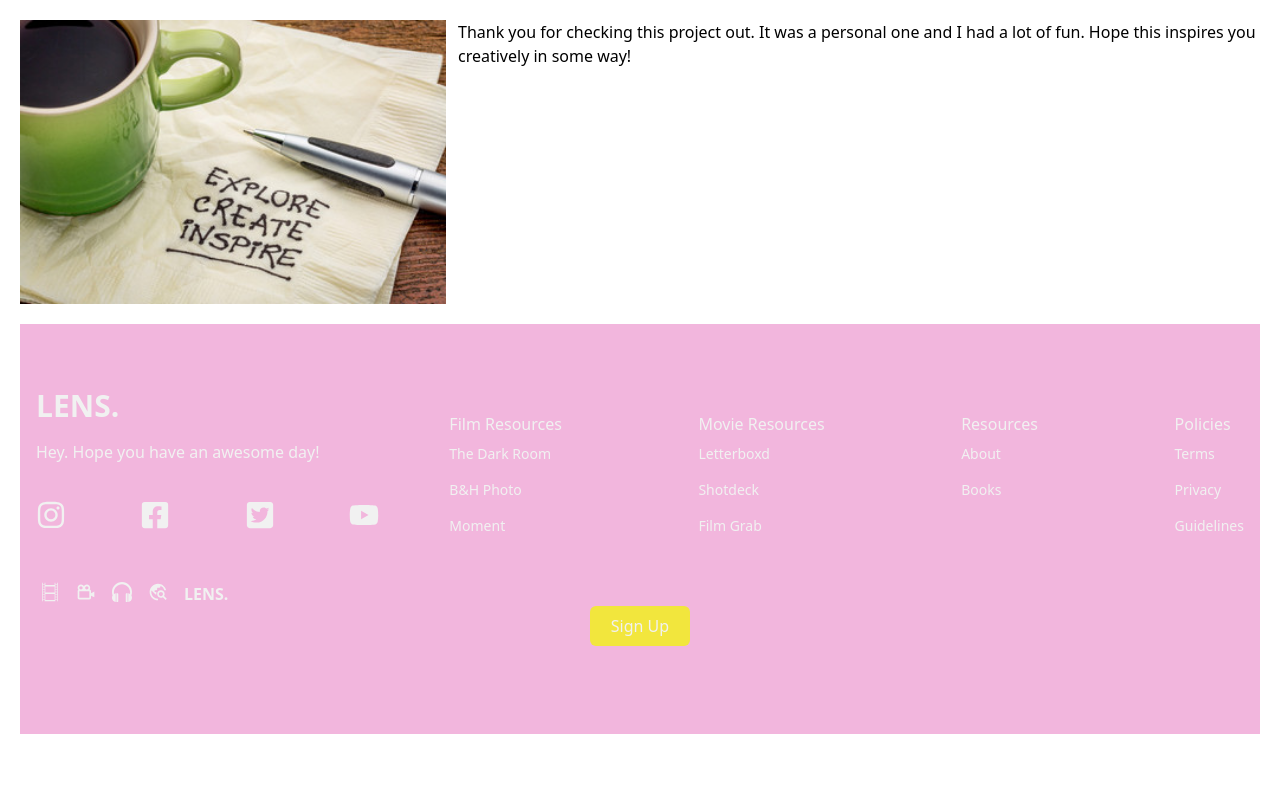
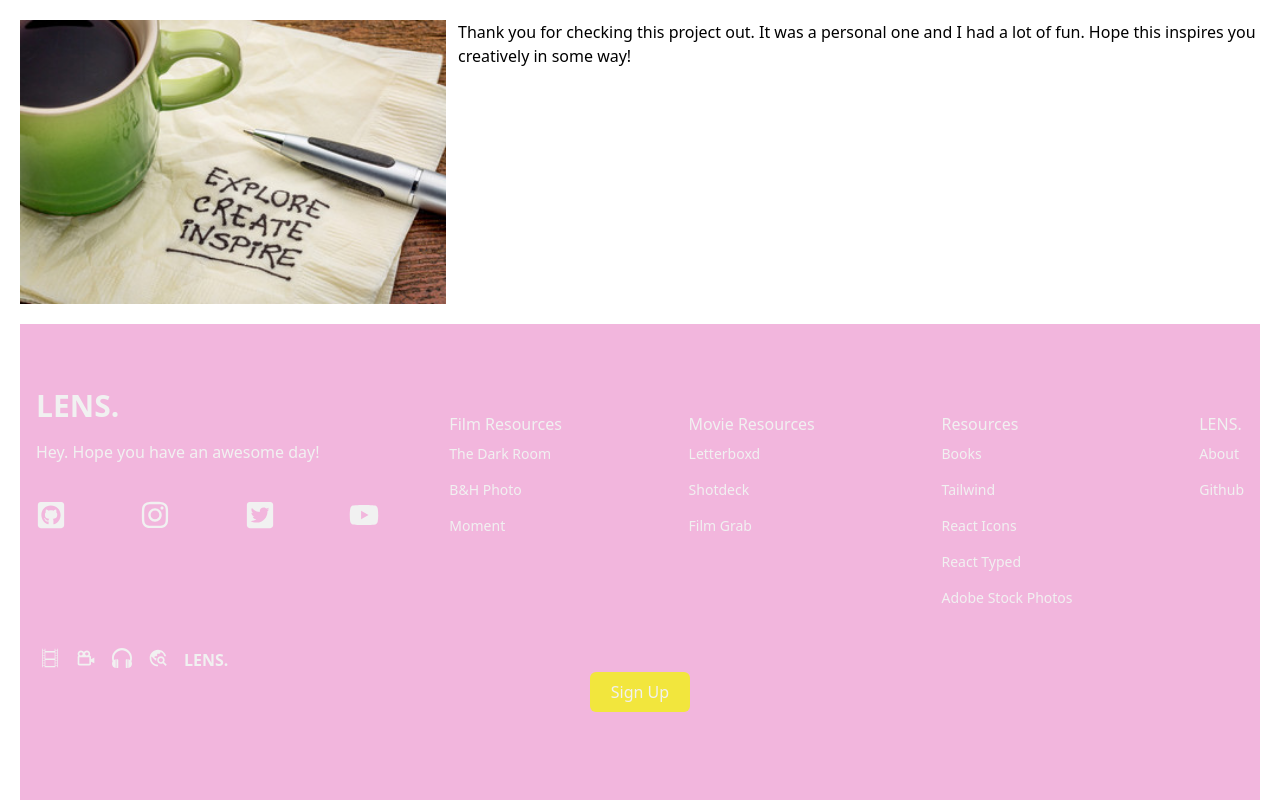
Before and after one commit to sharmaineb/lens, a React (Create React App) app: page /#/about in a window 1280 px wide. Shown: the part 1757-2557 px from the top of the page. Before the commit the page ends 2491 px from the top, so only its background shows below. Built offline with nearby package versions, Linux system fonts and the light colour scheme.

Commit message:
[update]

```diff
--- a/src/components/Footer.jsx
+++ b/src/components/Footer.jsx
@@ -1,8 +1,8 @@
 import React from 'react';
 import {
-  FaFacebookSquare,
   FaInstagram,
   FaTwitterSquare,
+  FaGithubSquare,
   FaYoutube
 } from 'react-icons/fa';
 import { BiCameraMovie } from 'react-icons/bi'
@@ -18,8 +18,8 @@ const Footer = () => {
         <h1 className='w-full text-3xl font-bold text-[#f1f1f1]'>LENS.</h1>
         <p className='py-4 text-[#f1f1f1]'>Hey. Hope you have an awesome day!</p>
         <div className='flex justify-between md:w-[90%] my-5 text-[#f1f1f1]'>
+            <FaGithubSquare size={30} />
             <FaInstagram size={30} />
-            <FaFacebookSquare size={30} />
             <FaTwitterSquare size={30} />
             <FaYoutube size={30} />
         </div>
@@ -56,20 +56,32 @@ const Footer = () => {
     <div>
         <h6 className='font-medium text-[#f1f1f1]-400'>Resources</h6>
         <ul>
+            <li className='py-2 text-sm'>
+            <a href='https://www.barnesandnoble.com/'>Books</a>
+            </li>
+            <li className='py-2 text-sm'>
+            <a href='https://tailwindcss.com/'>Tailwind</a>
+            </li>
+            <li className='py-2 text-sm'>
+            <a href='https://react-icons.github.io/react-icons/'>React Icons</a>
+            </li>
+            <li className='py-2 text-sm'>
+            <a href='https://www.npmjs.com/package/react-typed'>React Typed</a>
+            </li>
+            <li className='py-2 text-sm'>
+            <a href='https://stock.adobe.com/'>Adobe Stock Photos</a>
+            </li>
+        </ul>
+    </div>
+    <div>
+        <h6 className='font-medium text-[#f1f1f1]-400'>LENS.</h6>
+        <ul>
         <Link to={`/about`}>
             <li className='py-2 text-sm'>About</li>
         </Link>
             <li className='py-2 text-sm'>
-            <a href='https://www.barnesandnoble.com/'>Books</a>
+              <a href='https://github.com/sharmaineb'>Github</a>
             </li>
-        </ul>
-    </div>
-    <div>
-        <h6 className='font-medium text-[#f1f1f1]-400'>Policies</h6>
-        <ul>
-            <li className='py-2 text-sm'>Terms</li>
-            <li className='py-2 text-sm'>Privacy</li>
-            <li className='py-2 text-sm'>Guidelines</li>
         </ul>
     </div>
       </div>
```
